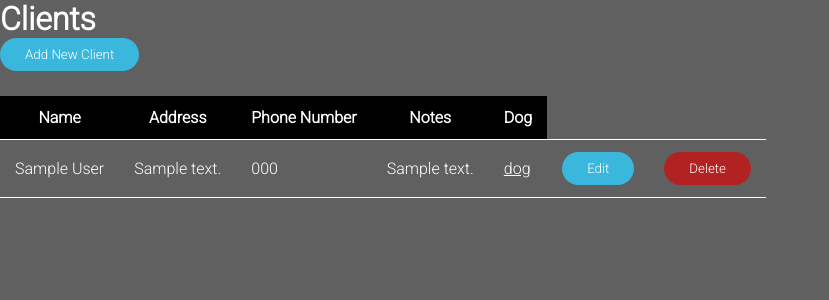
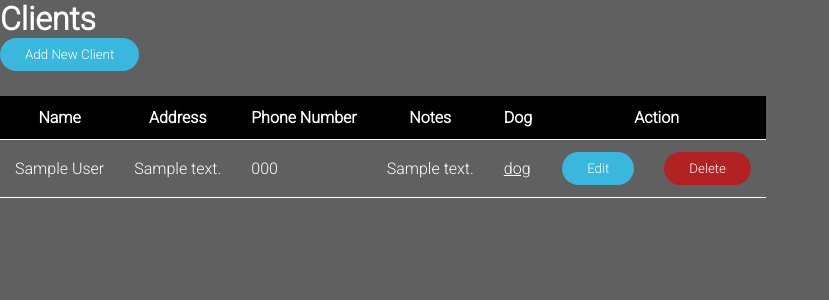
Before and after one commit to JulianCuttino/CleanPaws, a PHP site: page /clients.php in a window 1280 px wide. Shown: the part 93-393 px from the top of the page, without its empty margins (0-829 px from the left). Run offline with PHP 8.4, Linux system fonts and the light colour scheme; a user stored in the database is signed in; tables that the repository leaves empty hold one stand-in row (values such as "Sample post").

Commit message:
Update clients.php

```diff
--- a/clients.php
+++ b/clients.php
@@ -23,6 +23,7 @@ include_once 'header.php';
 	<th>Phone Number</th>
 	<th>Notes</th>
 	<th>Dog</th>
+	<th colspan="2">Action</th>
 	</tr>
 	<?php
 	include_once 'dbconnect.php';
```
